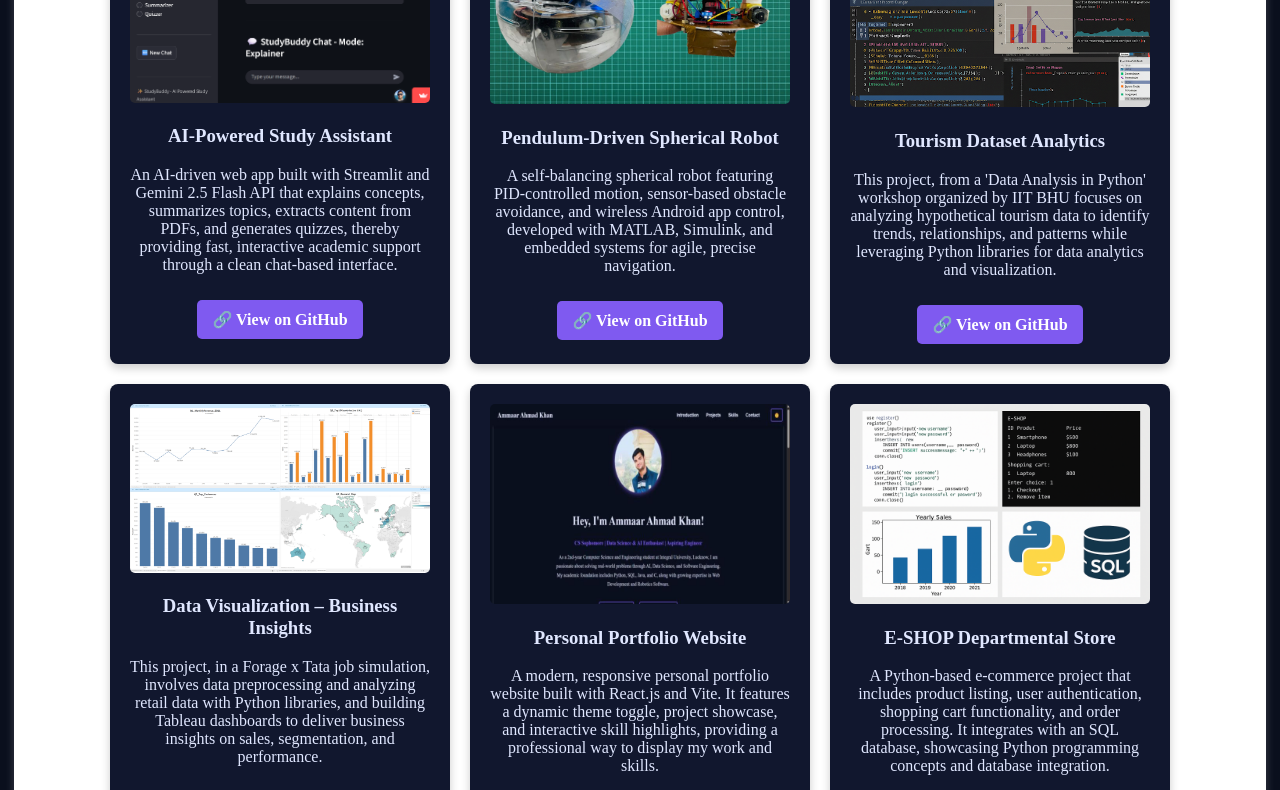
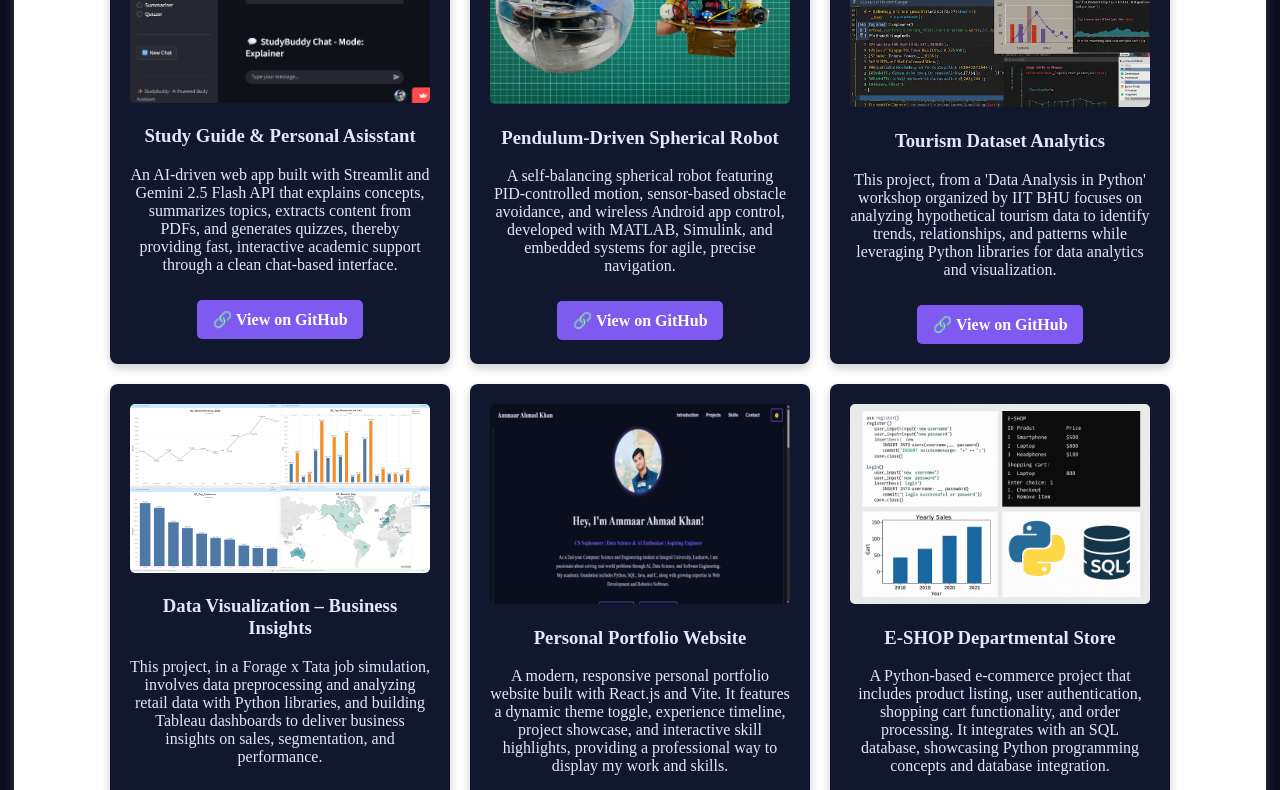
Before and after one commit to GPA95/AAK_Portfolio, a React (Vite) app: page / in a window 1280 px wide. Shown: the part 2960-3750 px from the top of the page. Built offline with nearby package versions, Linux system fonts and the light colour scheme.

Commit message:
Updated Portfolio description

```diff
--- a/src/components/Projects.jsx
+++ b/src/components/Projects.jsx
@@ -11,10 +11,10 @@ import SGPAI from "../assets/SGPAI.png";
 function Projects() {
   const projects = [
     {
-      title: "AI-Powered Study Assistant",
+      title: "Study Guide & Personal Asisstant",
       description: "An AI-driven web app built with Streamlit and Gemini 2.5 Flash API that explains concepts, summarizes topics, extracts content from PDFs, and generates quizzes, thereby providing fast, interactive academic support through a clean chat-based interface.",
       image: SGPAI, // Ensure this image exists
-      githubLink: "https://github.com/GPA95/AI_StudyBuddy",
+      githubLink: "https://github.com/GPA95/AI_StudyBuddySGPA",
     },
     {
       title: "Pendulum-Driven Spherical Robot",
@@ -36,7 +36,7 @@ function Projects() {
     },
     {
       title: "Personal Portfolio Website",
-      description: "A modern, responsive personal portfolio website built with React.js and Vite. It features a dynamic theme toggle, project showcase, and interactive skill highlights, providing a professional way to display my work and skills.",
+      description: "A modern, responsive personal portfolio website built with React.js and Vite. It features a dynamic theme toggle, experience timeline, project showcase, and interactive skill highlights, providing a professional way to display my work and skills.",
       image: APW, // Ensure this image exists
       githubLink: "https://github.com/GPA95/AAK_Portfolio",
     },
```
